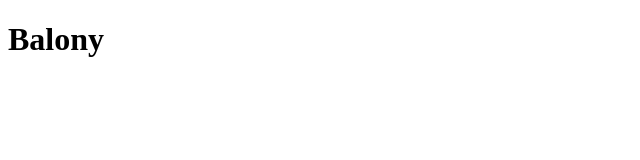
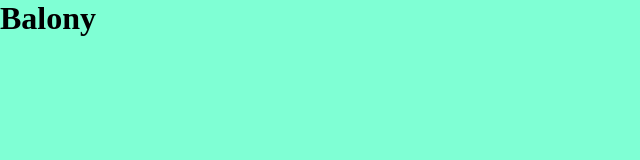
Before and after one commit to GrajMat/test-project, a plain HTML site: page index.html in a window 1280 px wide. Shown: the whole page, without its empty margins (0-640 px from the left). Drawn offline with Linux system fonts and the light colour scheme.

Commit message:
Add font to index and reset padding and margin

```diff
--- a/index.html
+++ b/index.html
@@ -6,11 +6,15 @@
     <meta http-equiv="X-UA-Compatible" content="IE=edge">
     <meta name="viewport" content="width=device-width, initial-scale=1.0">
     <title>Document</title>
+    <link rel="preconnect" href="https://fonts.googleapis.com">
+    <link rel="preconnect" href="https://fonts.gstatic.com" crossorigin>
+    <link href="https://fonts.googleapis.com/css2?family=Roboto:wght@300&display=swap" rel="stylesheet">
     <link rel="stylesheet" href="style.css">
 </head>
 
 <body>
     <header>
+
         <h1>Balony</h1>
     </header>
     <script src="main.js"></script>
--- a/style.css
+++ b/style.css
@@ -0,0 +1,8 @@
+* {
+    padding: 0;
+    margin: 0;
+}
+
+body {
+    background-color: aquamarine;
+}
```
